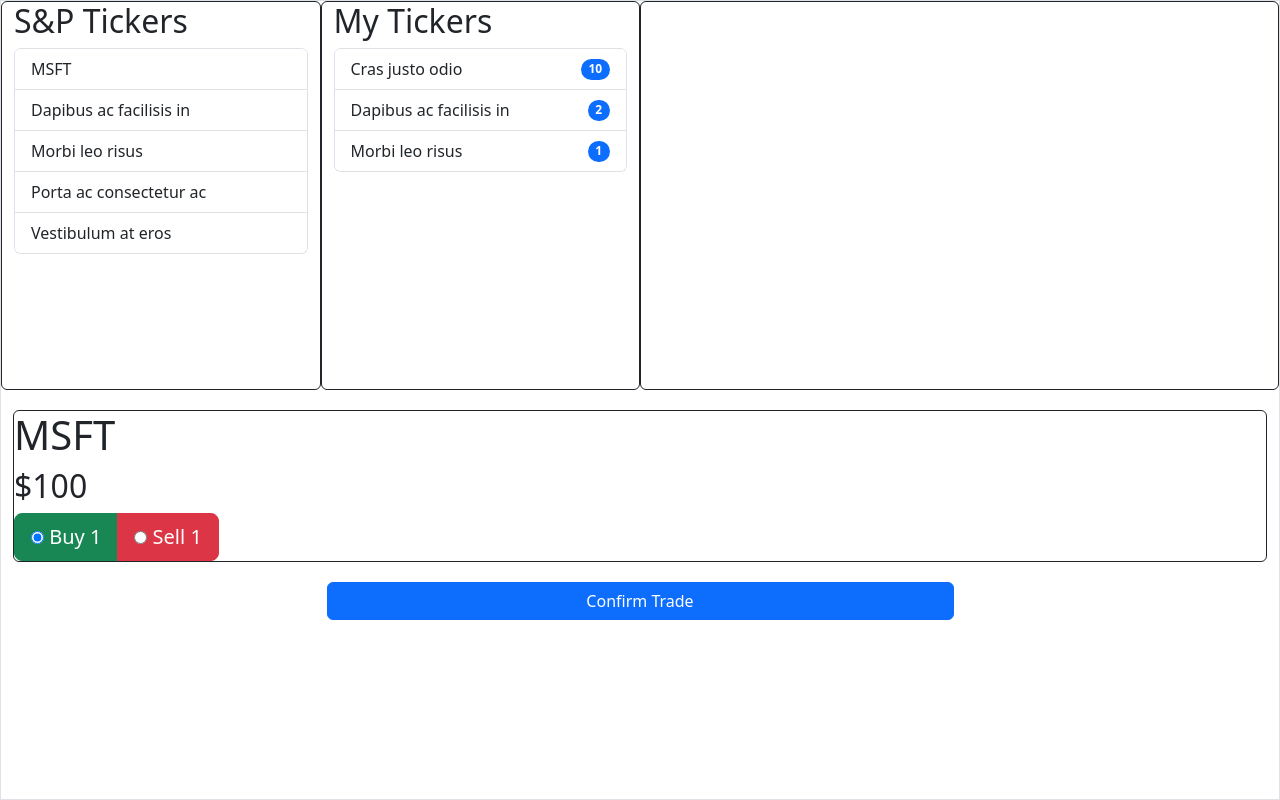
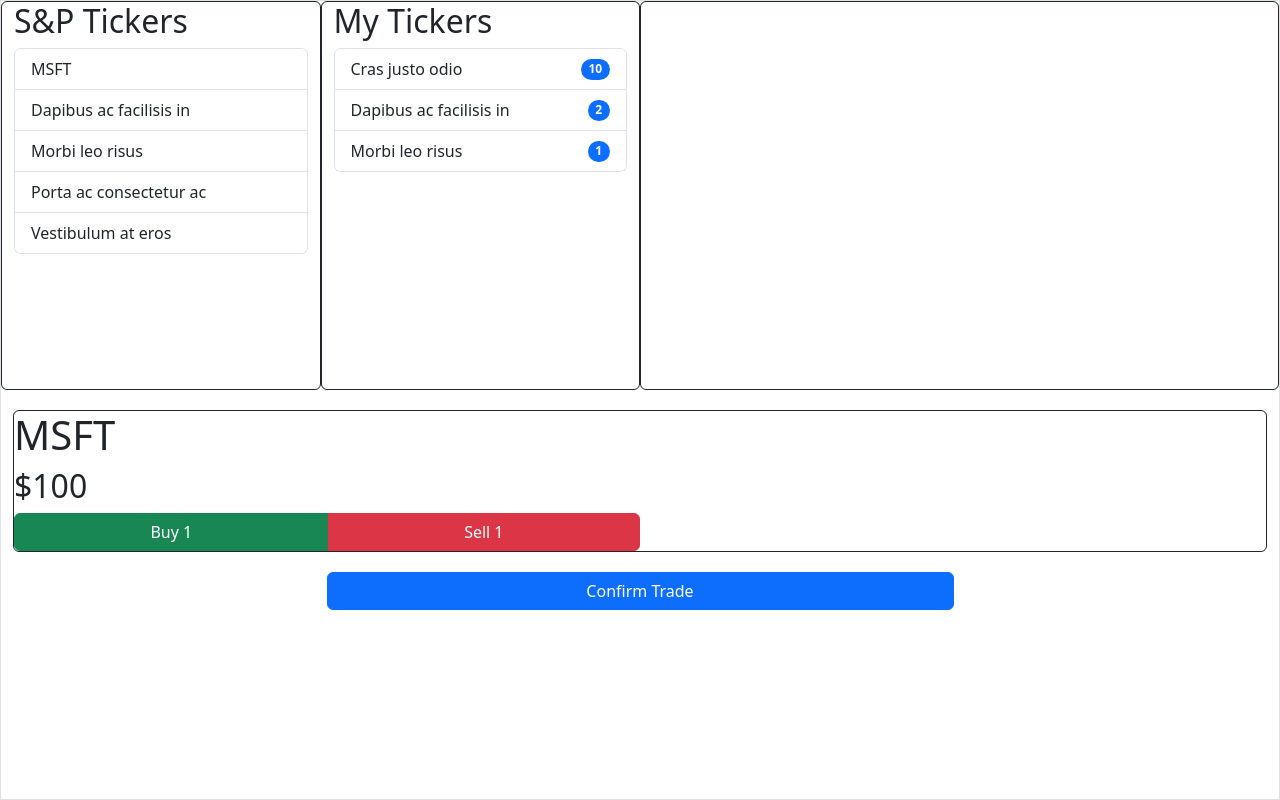
Before and after one commit to WilliamAalund/HackathonSpring2024, a plain HTML site: page index.html in a window 1280 px wide. Drawn offline with nearby package versions, Linux system fonts and the light colour scheme; a script that the page names is missing.

Commit message:
Update index.html

```diff
--- a/index.html
+++ b/index.html
@@ -153,14 +153,11 @@
                 <h1>MSFT</h1>
             <h2>$100</h2>
 
-            <div class="btn-group btn-group-toggle" data-toggle="buttons">
-                <label class="btn btn-success btn-lg">
-                  <input type="radio" name="options" id="option1" autocomplete="off" checked> Buy 1
-                </label>
-                <label class="btn btn-danger btn-lg">
-                  <input type="radio" name="options" id="option2" autocomplete="off"> Sell 1
-                </label>
-            </div>
+            <div class="btn-group d-flex col-6 justify-content-center" role="group" aria-label="Basic example">
+                <button type="button" class="btn btn-success">Buy 1</button>
+                <button type="button" class="btn btn-danger">Sell 1</button>
+              </div>
+
             </div>
 
             <div class="trade-section top-buffer">
```
